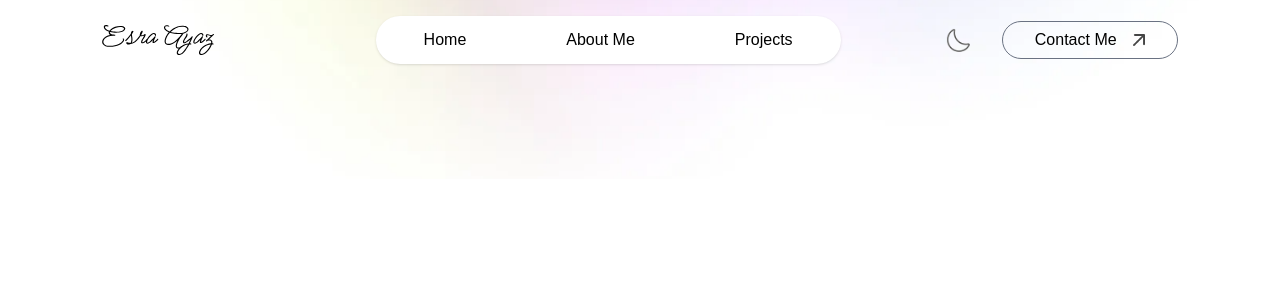
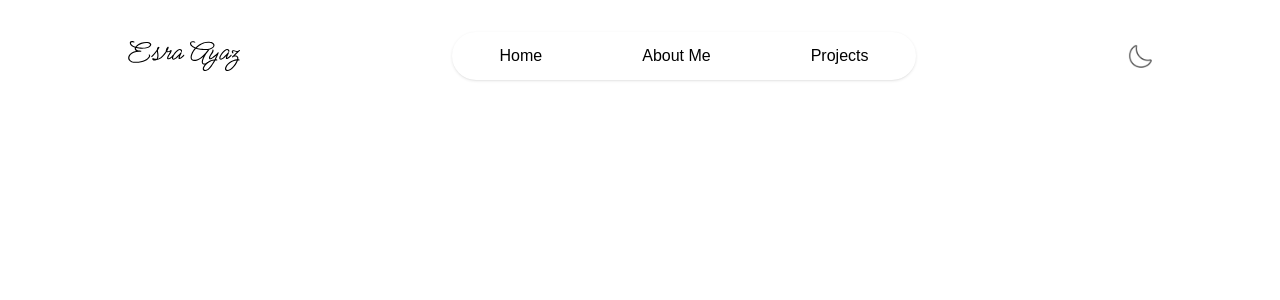
Before and after one commit to esraayaz/main-website, a Next.js app: page / in a window 1280 px wide. Shown: the top 300 px of the page. Built offline with nearby package versions, Linux system fonts and the light colour scheme; a web font is replaced by a local one.

Commit message:
Navbar updated 🌷

```diff
--- a/Components/Navbar.jsx
+++ b/Components/Navbar.jsx
@@ -15,20 +15,9 @@ const Navbar = () => {
 
   return (
     <div>
-      <div className="fixed top-0 right-0 w-11/12 -z-10 translate-y-[-80%]">
-        <Image
-          src={assets.header_bg_color}
-          alt="backgrround"
-          className="w-full"
-        />
-      </div>
-      <nav className="w-full fixed px-5 lg:px-8 xl:px-[8%] py-4 flex items-center justify-between z-50">
+      <nav className="w-full fixed px-4 py-8 lg:px-8 xl:px-[10%] flex items-center justify-between z-50">
         <a href="#top">
-          <Image
-            src={assets.logo}
-            alt="logo"
-            className="w-28 cursor-pointer mr-14"
-          />
+          <Image src={assets.logo} alt="logo" className="w-28 cursor-pointer" />
         </a>
         <ul className="hidden md:flex items-center gap-20 lg:gap-25 rounded-full px-12 py-3 bg-white shadow-sm bg-opacity-50">
           <li>
@@ -48,18 +37,10 @@ const Navbar = () => {
           </li>
         </ul>
 
-        <div className="flex items-center gap-4">
-          <button>
+        <div className="">
+          <button className="hidden md:flex">
             <Image src={assets.moon_icon} alt="moon" className="w-6" />
           </button>
-
-          <a
-            href="#contact"
-            className="hidden lg:flex items-center gap-4 px-8 py-1.5 border border-gray-500 rounded-full ml-4 font-Ovo"
-          >
-            Contact Me{" "}
-            <Image src={assets.arrow_icon} alt="arrow" className="w-3" />
-          </a>
 
           <button className="block md:hidden ml-3" onClick={openMenu}>
             <Image src={assets.menu_black} alt="moon" className="w-6" />
@@ -69,15 +50,22 @@ const Navbar = () => {
         {/*-- --------- Mobile Menu --------- --*/}
         <ul
           ref={sideMenuRef}
-          className="flex md:hidden flex-col gap-4 py-20 px-10 fixed -right-64 top-0 bottom-0 w-64 z-50 h-screen bg-rose-50 transition duration-50"
+          className="flex md:hidden flex-col gap-5 py-20 px-10 fixed -right-64 top-0 bottom-0 w-64 z-50 h-screen bg-fuchsia-100 transition duration-50"
         >
           <div className="absolute right-6 top-6" onClick={closeMenu}>
             <Image
               src={assets.close_black}
               alt="close-icon"
-              className="w-5 cursor-pointer"
+              className="w-5 mt-3 cursor-pointer"
             />
           </div>
+          <button>
+            <Image
+              src={assets.moon_icon}
+              alt="moon"
+              className="md:hidden w-6"
+            />
+          </button>
           <li>
             <a className="font-Ovo" onClick={closeMenu} href="#top">
               🏡 Home
```
